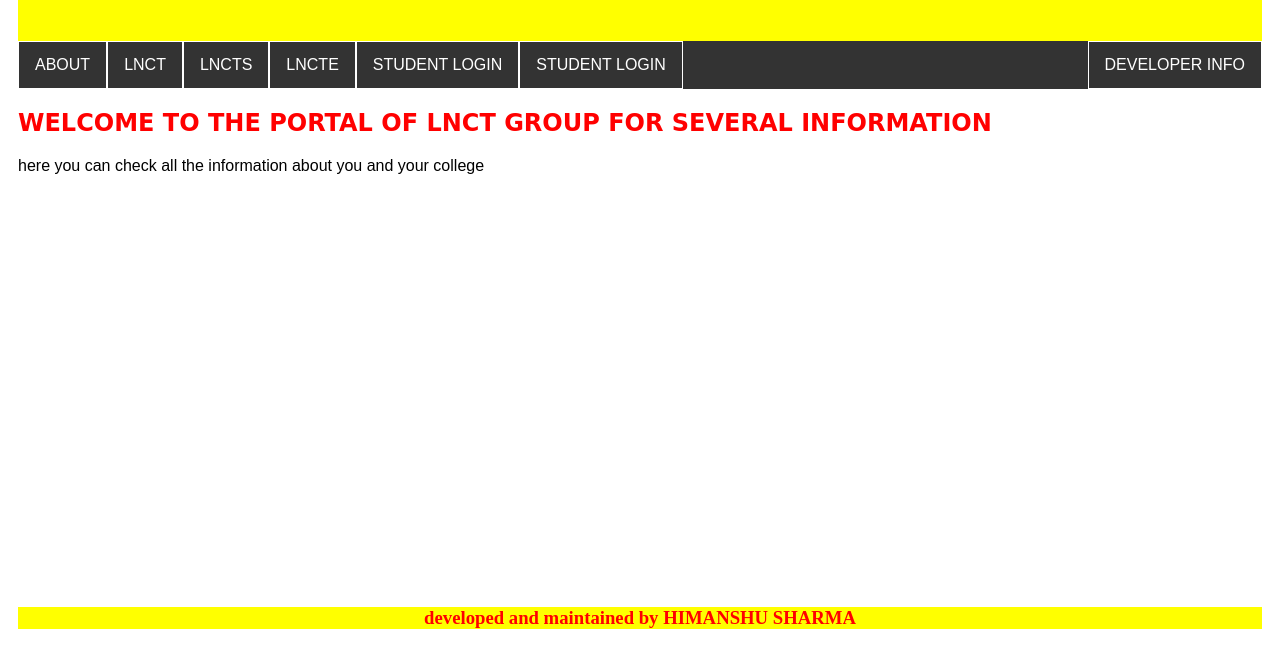
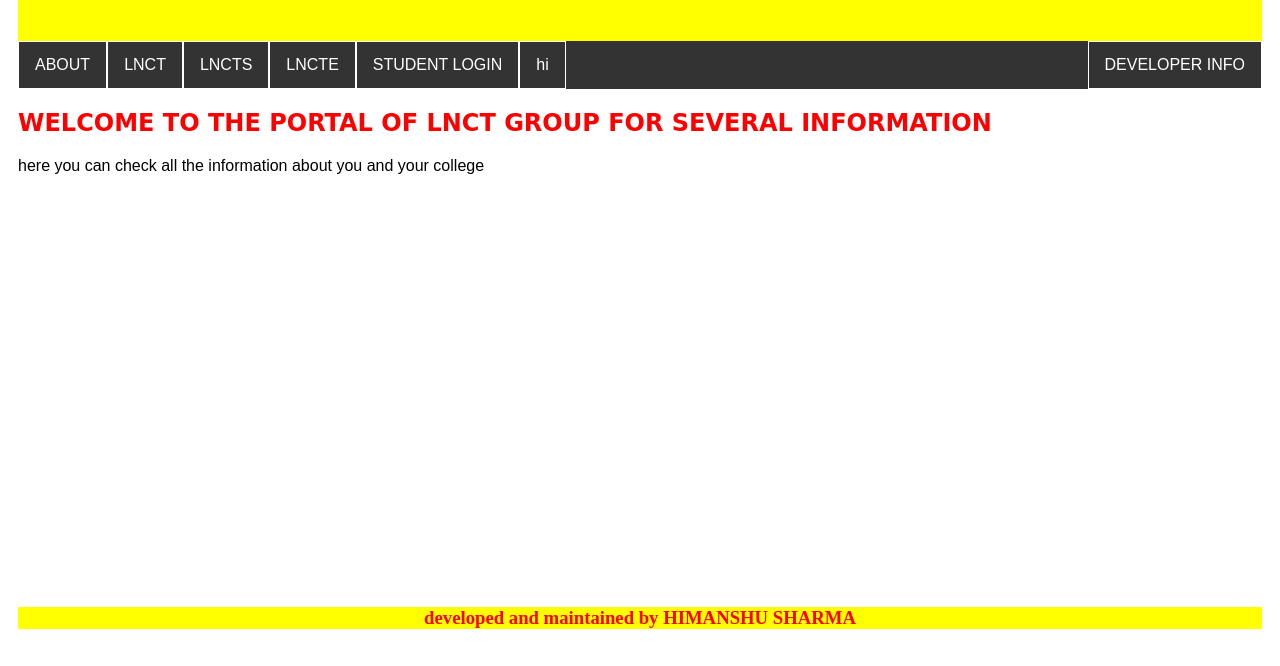
Before and after one commit to himanshu65sharma/lnctinfo, a plain HTML site: page index.html in a window 1280 px wide. Shown: the part 153-819 px from the top of the page. Drawn offline with Linux system fonts and the light colour scheme.

Commit message:
Update index.html

```diff
--- a/index.html
+++ b/index.html
@@ -81,7 +81,7 @@ LAKSHMI NARAIN COLLEGE OF TECHNOLOGY
   <a href="https://lnct.ac.in/lnct-and-science/">LNCTS</a>
   <a href="https://lnct.ac.in/lnct-excellence-college/">LNCTE</a>
   <a href="http://portal.lnct.ac.in/accsoft2/login.aspx">STUDENT LOGIN</a>
-  <a href="rush.html">STUDENT LOGIN</a>
+  <a href="rush.html">hi</a>
   <a href="https://himanshu65sharma.github.io/developer-info/" style="float:right">DEVELOPER INFO</a>
 </div>
 <h2>
```
